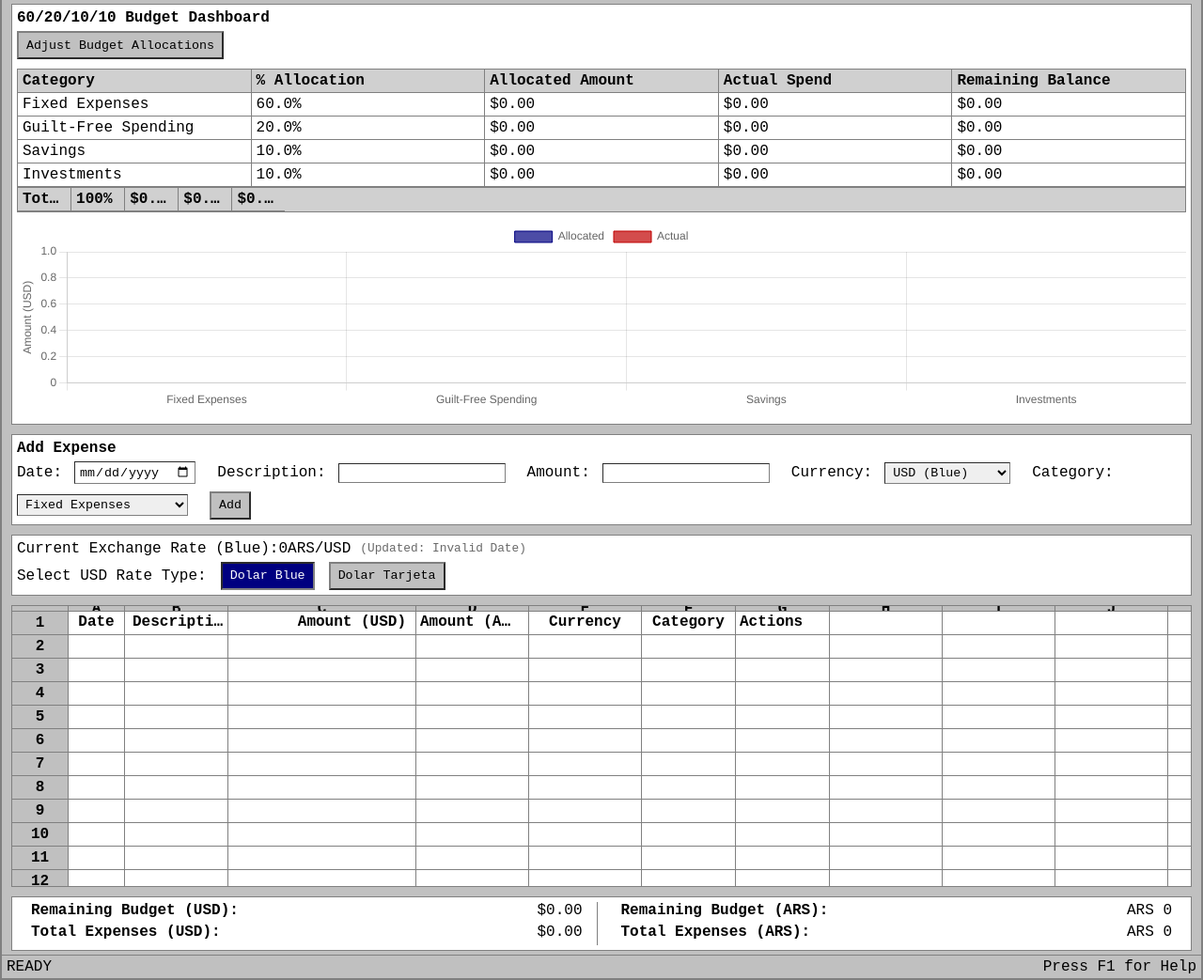
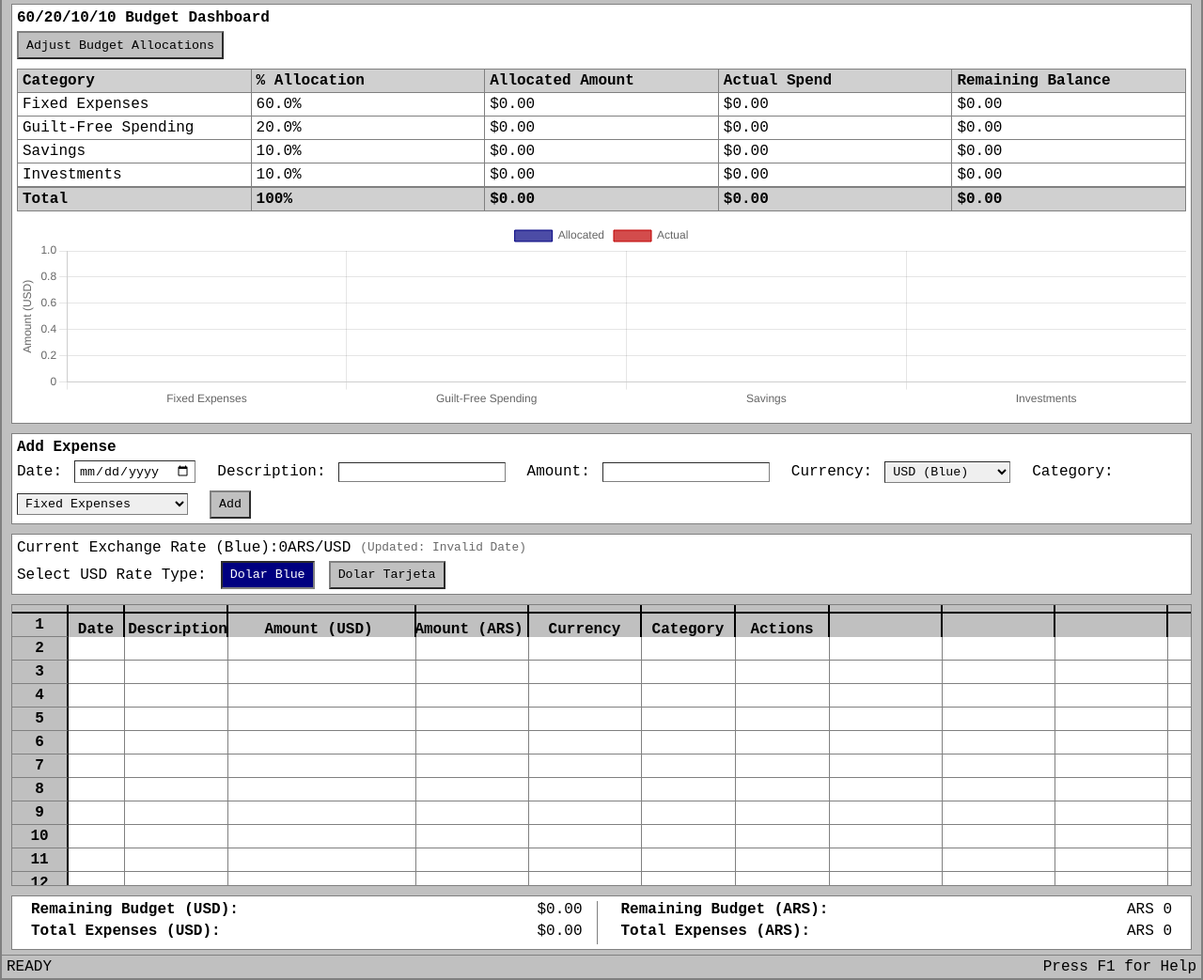
Before and after one commit to notluken/retro-money, a Flask app: page / in a window 1280 px wide. Shown: the part 131-1174 px from the top of the page at 94% size. Run offline with Flask 3, Linux system fonts and the light colour scheme; data comes from the database, SQL or seed files in the repository; data that the repository does not hold is empty.

Commit message:
added some stuff

```diff
--- a/static/css/excel-retro.css
+++ b/static/css/excel-retro.css
@@ -259,8 +259,8 @@ body {
 
 .column-headers {
     display: flex;
-    height: 25px;
-    border-bottom: 1px solid var(--excel-grid-line);
+    height: 35px; /* Increase height even more */
+    border-bottom: 2px solid #000000; /* Thicker bottom border */
     position: relative;
     background-color: var(--excel-bg);
     user-select: none;
@@ -271,20 +271,25 @@ body {
 .corner-cell {
     min-width: 60px;
     width: 60px;
-    border-right: 1px solid var(--excel-grid-line);
-    background-color: var(--excel-bg);
+    height: 35px; /* Match the row height */
+    border-right: 2px solid #000000; /* Thicker right border */
+    background-color: #c0c0c0; /* Same red as column headers */
+    color: #ffffff; /* Add white text color for better visibility */
     flex-shrink: 0;
 }
 
 .column-header {
     min-width: 120px;
     width: 120px;
+    height: 35px; /* Match container height */
     display: flex;
     align-items: center;
     justify-content: center;
-    border-right: 1px solid var(--excel-grid-line);
-    background-color: var(--excel-bg);
+    border-right: 2px solid #000000; /* Thicker right border */
+    background-color: #c0c0c0; /* Brighter red */
+    color: #ffffff; /* Change to white text for better visibility */
     font-weight: bold;
+    font-size: 14px; /* Slightly larger font */
     position: relative;
     user-select: none;
     text-align: center;
@@ -358,9 +363,10 @@ body {
     display: flex;
     align-items: center;
     justify-content: center;
-    border-right: 1px solid var(--excel-grid-line);
+    border-right: 2px solid #000000; /* Match column header border */
     border-bottom: 1px solid var(--excel-grid-line);
-    background-color: var(--excel-bg);
+    background-color: #c0c0c0; /* Match column header color */
+    color: #000000; /* Change to white text for better visibility */
     font-weight: bold;
     position: relative;
     user-select: none;
@@ -403,6 +409,19 @@ body {
     text-overflow: ellipsis;
     background-color: white;
     flex-shrink: 0;
+}
+
+/* Special styling for header row */
+.grid-cell[data-row="1"] {
+    background-color: #c0c0c0;
+    color: #000000; /* Change to white text for better visibility */
+    font-weight: bold;
+    border-bottom: 2px solid #000000;
+    border-right: 2px solid #000000;
+    height: 35px;
+    display: flex;
+    align-items: center;
+    justify-content: center;
 }
 
 /* Column-specific styling */
@@ -915,14 +934,26 @@ button:active {
 }
 
 .budget-grid-footer {
-    display: flex;
+    display: flex; /* Keep the row as a flex container */
     background-color: #d0d0d0;
     font-weight: bold;
     border-top: 1px solid var(--excel-border);
+    width: 100%;
+}
+
+/* Make sure all grid cells use the same flex settings across header, body, and footer */
+.budget-grid-header .budget-grid-cell,
+.budget-grid-body .budget-grid-cell,
+.budget-grid-footer .budget-grid-cell {
+    flex: 1; /* All cells take equal space */
+    padding: 3px 5px;
+    border-right: 1px solid var(--excel-border);
+    white-space: nowrap;
+    overflow: hidden;
+    text-overflow: ellipsis;
 }
 
 .budget-grid-cell {
-    flex: 1;
     padding: 3px 5px;
     border-right: 1px solid var(--excel-border);
     white-space: nowrap;
--- a/static/js/grid.js
+++ b/static/js/grid.js
@@ -157,6 +157,23 @@ function setupExpenseHeaders() {
         { cell: 'G1', value: 'Actions', style: 'bold' }
     ];
 
+    // First, style all row 1 cells with red background
+    for (let c = 0; c < GRID_COLS; c++) {
+        const colLetter = COL_LETTERS[c];
+        const cellId = `${colLetter}1`;
+        const cell = document.getElementById(cellId);
+
+        if (cell) {
+            cell.style.backgroundColor = '#c0c0c0';
+            cell.style.color = '#000000';
+            cell.style.fontWeight = 'bold';
+            cell.style.borderBottom = '2px solid #000000';
+            cell.style.borderRight = '2px solid #000000';
+            cell.style.height = '35px';
+        }
+    }
+
+    // Then set specific header text
     headers.forEach(header => {
         const cell = document.getElementById(header.cell);
         if (cell) {
@@ -1090,36 +1107,27 @@ function displayBudgetAllocations(data) {
         totalRemaining = data.total_remaining || 0;
     }
 
-    // Add total row
-    const totalRow = document.createElement('div');
-    totalRow.className = 'budget-grid-row';
-
-    // Totals
+    // Instead of creating a separate row, let's directly add cells to the footer
+    // This ensures alignment with the header which is also constructed this way
     const nameCell = document.createElement('div');
     nameCell.className = 'budget-grid-cell';
     nameCell.textContent = 'Total';
-    totalRow.appendChild(nameCell);
+    budgetTotals.appendChild(nameCell);
 
     const percentCell = document.createElement('div');
     percentCell.className = 'budget-grid-cell';
     percentCell.textContent = '100%';
-    totalRow.appendChild(percentCell);
-
-    console.log("Total allocated:", totalAllocated);
+    budgetTotals.appendChild(percentCell);
 
     const allocatedCell = document.createElement('div');
     allocatedCell.className = 'budget-grid-cell';
     allocatedCell.textContent = `$${formatNumber(totalAllocated, true)}`;
-    totalRow.appendChild(allocatedCell);
-
-    console.log("Total actual:", totalActual);
+    budgetTotals.appendChild(allocatedCell);
 
     const actualCell = document.createElement('div');
     actualCell.className = 'budget-grid-cell';
     actualCell.textContent = `$${formatNumber(totalActual, true)}`;
-    totalRow.appendChild(actualCell);
-
-    console.log("Total remaining:", totalRemaining);
+    budgetTotals.appendChild(actualCell);
 
     const remainingCell = document.createElement('div');
     remainingCell.className = 'budget-grid-cell';
@@ -1127,9 +1135,7 @@ function displayBudgetAllocations(data) {
         remainingCell.classList.add('over-budget');
     }
     remainingCell.textContent = `$${formatNumber(totalRemaining, true)}`;
-    totalRow.appendChild(remainingCell);
-
-    budgetTotals.appendChild(totalRow);
+    budgetTotals.appendChild(remainingCell);
 }
 
 // Update budget chart
```
